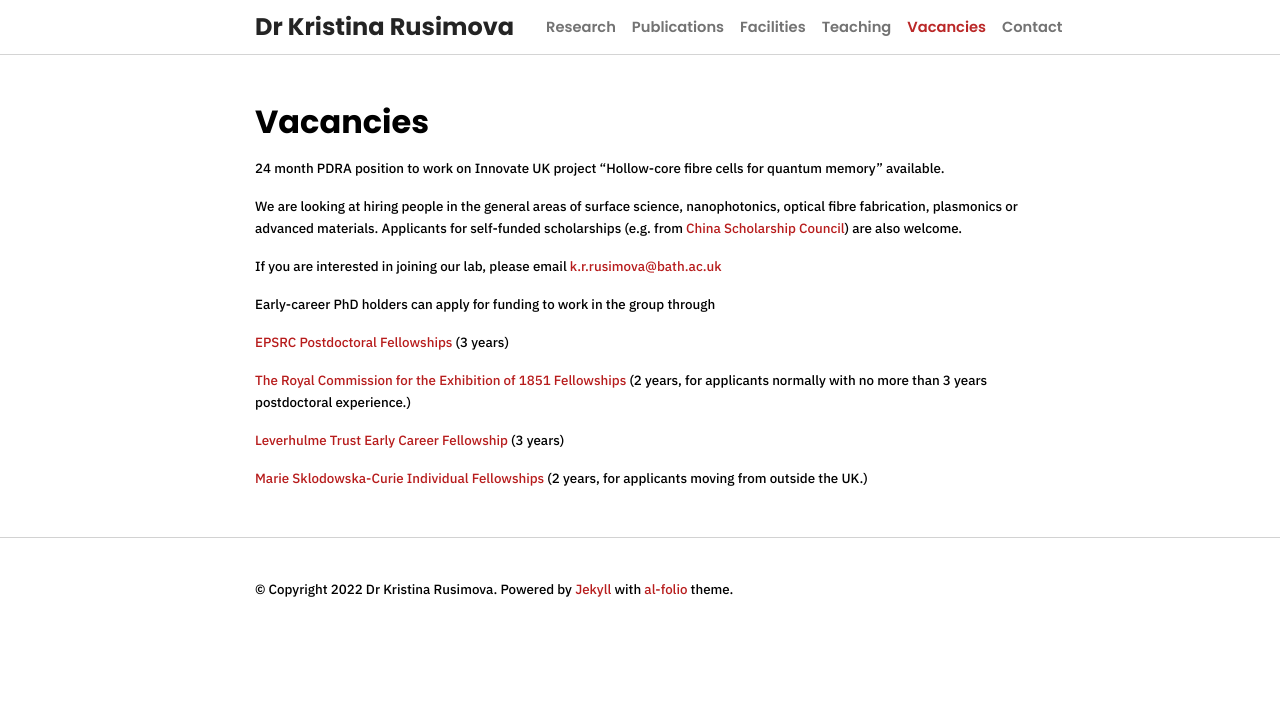
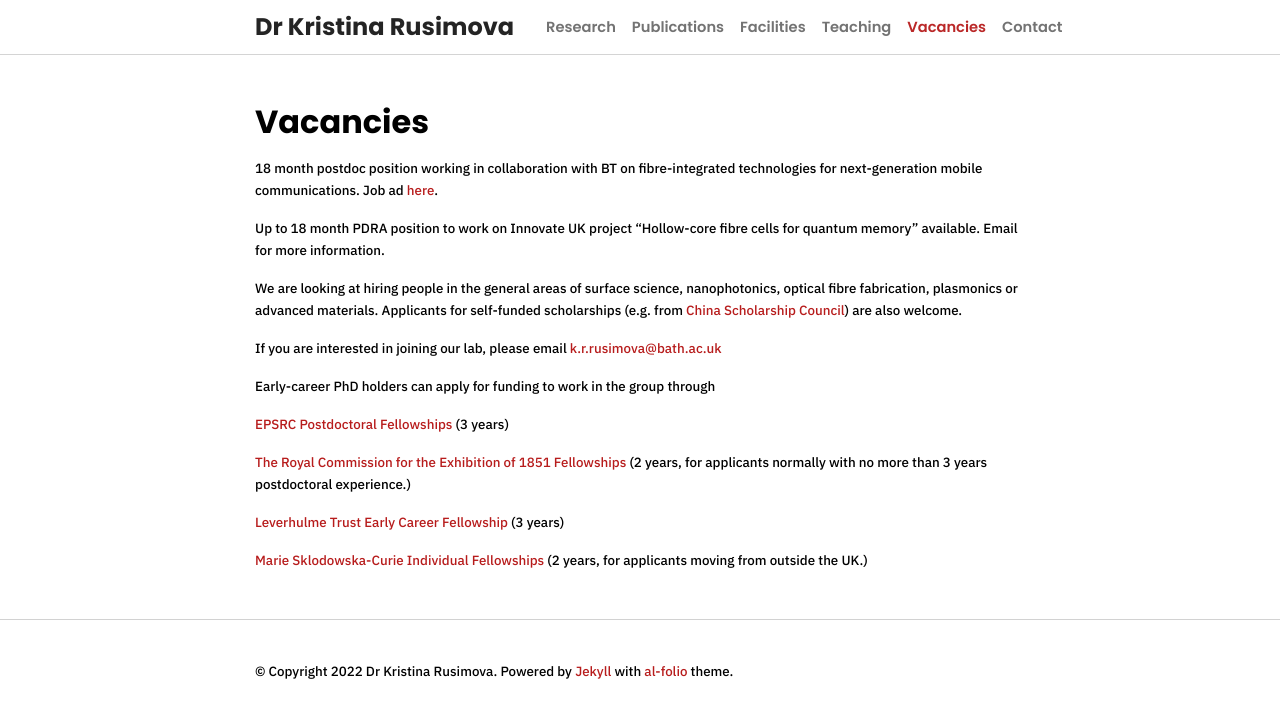
Before and after one commit to kristinarusimova/kristinarusimova.github.io, a Jekyll site: the page built from _pages/vacancies.md, in a window 1280 px wide. Shown: the top 718 px of the page. Built offline with Jekyll 4.4.1, drawn with Linux system fonts in a browser that asks for light colours; nearby versions of some CDN libraries; a style sheet for code colours, icons or effects is not loaded.

Commit message:
Update vacancies.md
Updated new vacancy with BT.

```diff
--- a/_pages/vacancies.md
+++ b/_pages/vacancies.md
@@ -7,7 +7,10 @@ nav: true
 order: 5
 ---
 
-24 month PDRA position to work on Innovate UK project "Hollow-core fibre cells for quantum memory" available.
+18 month postdoc position working in collaboration with BT on fibre-integrated technologies for next-generation mobile communications. Job ad [here](https://bath.ac.uk/jobs/Vacancy.aspx?ref=CC9618).
+
+
+Up to 18 month PDRA position to work on Innovate UK project "Hollow-core fibre cells for quantum memory" available. Email for more information.
 
 We are looking at hiring people in the general areas of surface science, nanophotonics, optical fibre fabrication, plasmonics or advanced materials. Applicants for self-funded scholarships (e.g. from [China Scholarship Council](https://www.bath.ac.uk/guides/applying-for-the-china-scholarship-council-university-of-bath-phd-programme/)) are also welcome.
 
```
